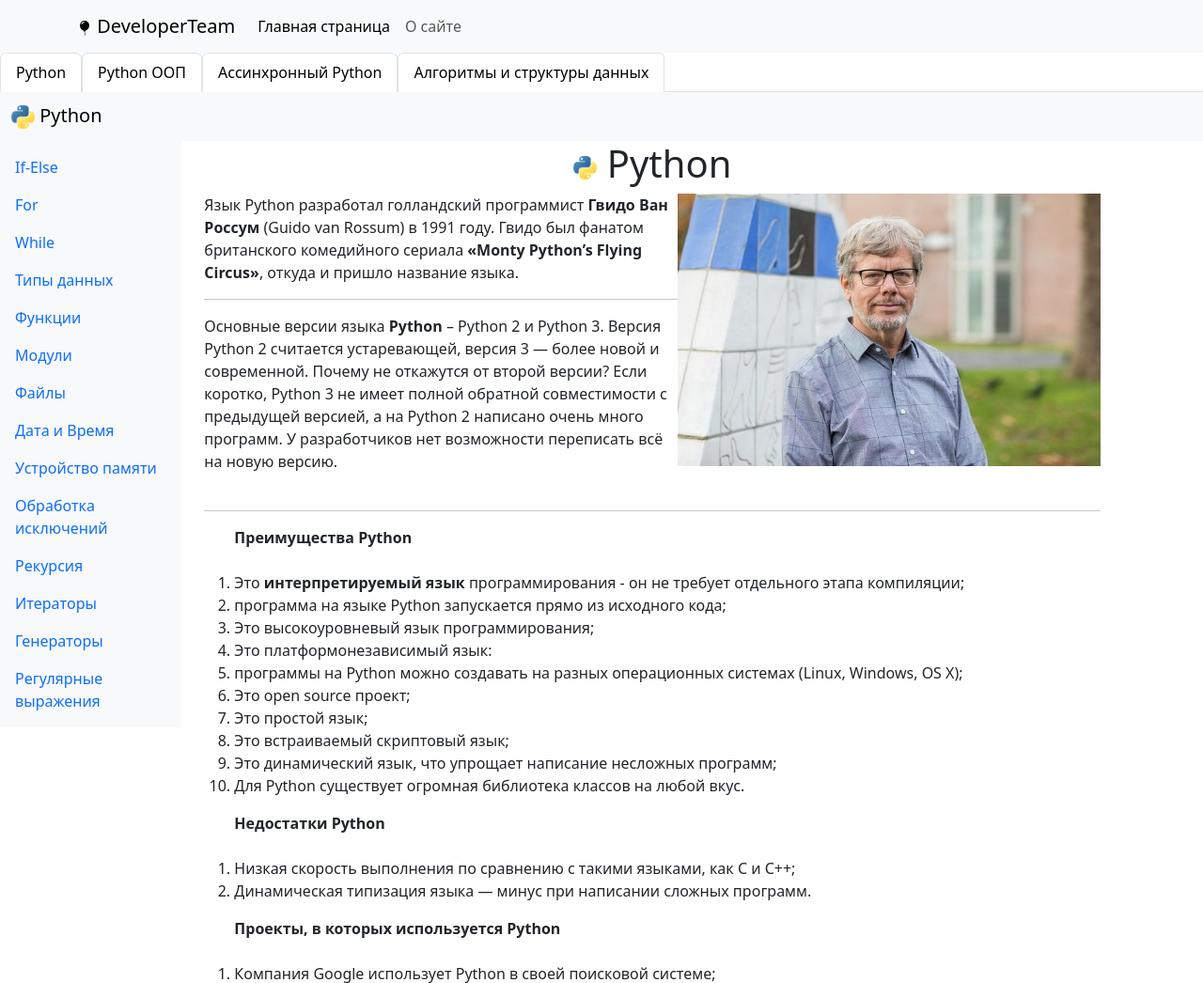
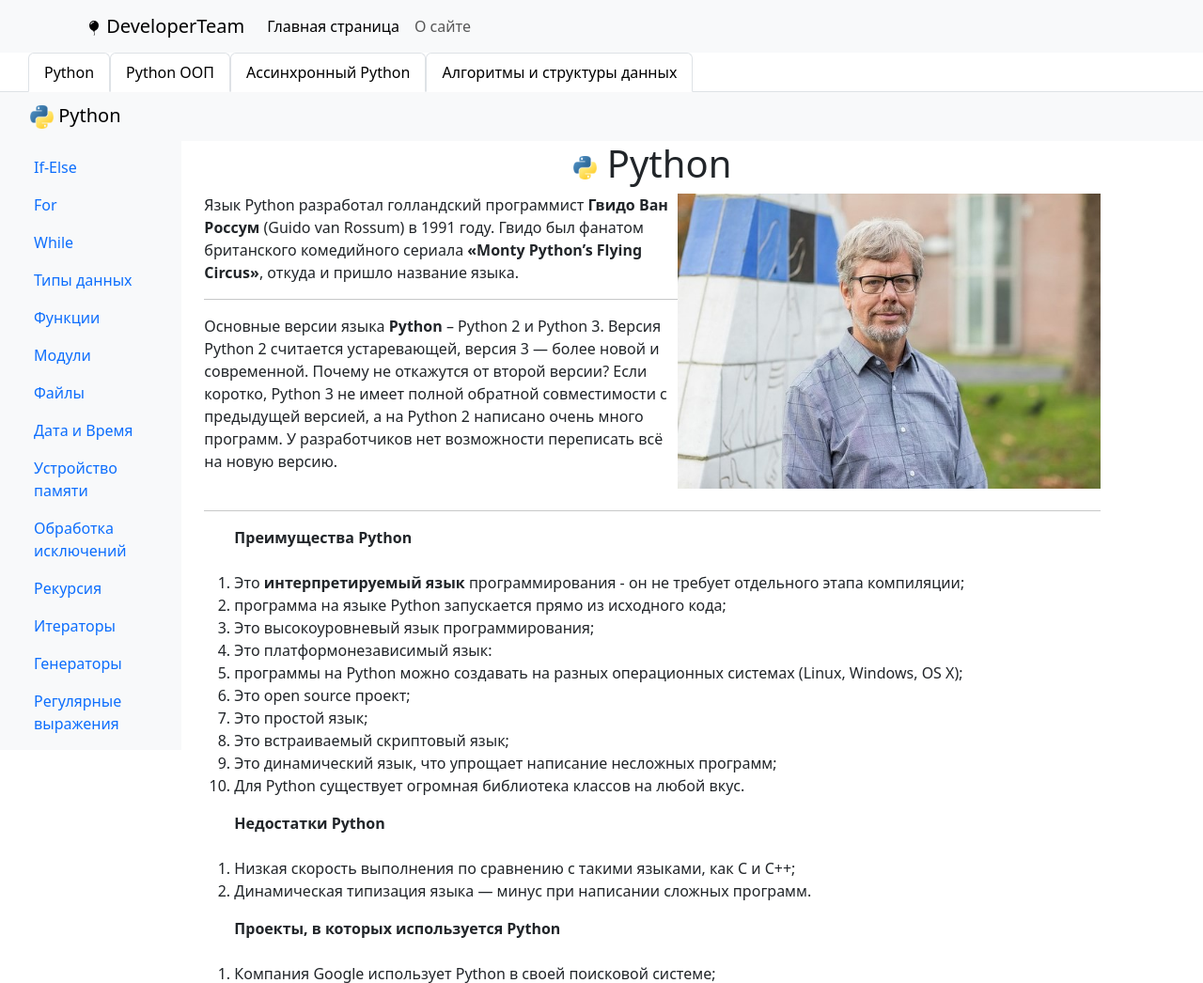
Before and after one commit to NobodyNi/developerTeam, a Django app: page /direction/python/ in a window 1280 px wide. Shown: the top 1046 px of the page at 94% size. Run offline with Django 4.2, Linux system fonts and the light colour scheme; data comes from the database, SQL or seed files in the repository.

Commit message:
Мелкие правки

```diff
--- a/developer/templates/developer/category.html
+++ b/developer/templates/developer/category.html
@@ -18,12 +18,18 @@
             </div>
         </nav>
     </div>
+    <style>
+        .navbar {
+          padding-left: 20px;
+        }
+    </style>
     <div class="col-md-9">
         <h1 class="text-center">
             <img src="{% static 'developer/images/python_images.png' %}" width="25" height="25">
             Python</h1>
-        <img src="{% static 'developer/images/gvido.jpg' %}" width="450" height="290" class="float-end">
-        <p style="width: 550px;">Язык Python разработал голландский программист <strong>Гвидо Ван Россум</strong> (Guido van Rossum) в 1991
+        <img src="{% static 'developer/images/gvido.jpg' %}" width="450" height="314" class="float-end">
+        <p style="width: 550px;">Язык Python разработал голландский программист <strong>Гвидо Ван Россум</strong> (Guido
+            van Rossum) в 1991
             году. Гвидо был
             фанатом британского комедийного сериала <strong>«Monty Python’s Flying Circus»</strong>, откуда и пришло
             название языка.</p>
@@ -68,7 +74,8 @@
             <li>аппаратного обеспечения;</li>
             <li>Сервис YouTube в значительной степени реализован на Python;</li>
             <li>Агентство национальной безопасности (NSA) использует Python для шифрования и анализа данных;</li>
-            <li>Компании JPMorgan Chase, UBS, Getco и Citadel применяют Python для прогнозирования финансового рынка;</li>
+            <li>Компании JPMorgan Chase, UBS, Getco и Citadel применяют Python для прогнозирования финансового рынка;
+            </li>
             <li>Программа BitTorrent для обмена файлами в пиринговых сетях написана на языке Python;</li>
             <li>NASA, Los Alamos, JPL и Fermilab используют Python для научных вычислений.</li>
         </ol>
--- a/developer/templates/developer/list_direction.html
+++ b/developer/templates/developer/list_direction.html
@@ -1,7 +1,12 @@
 <ul class="nav nav-tabs">
-    {% for cat in cats %}
+  <style>
+    .nav-tabs {
+      padding-left: 30px;
+    }
+  </style>
+  {% for cat in cats %}
     <li class="nav-item">
-        <a class="nav-link active" aria-current="page" href="{{ cat.get_absolute_url }}">{{ cat.direction }}</a>
+      <a class="nav-link active" aria-current="page" href="{{ cat.get_absolute_url }}">{{ cat.direction }}</a>
     </li>
-    {% endfor %}
+  {% endfor %}
 </ul>
```
